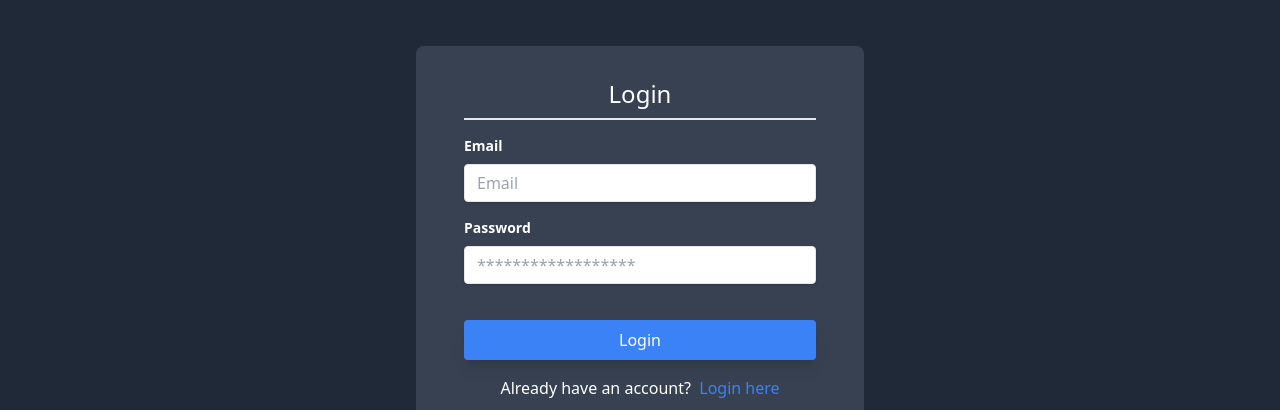
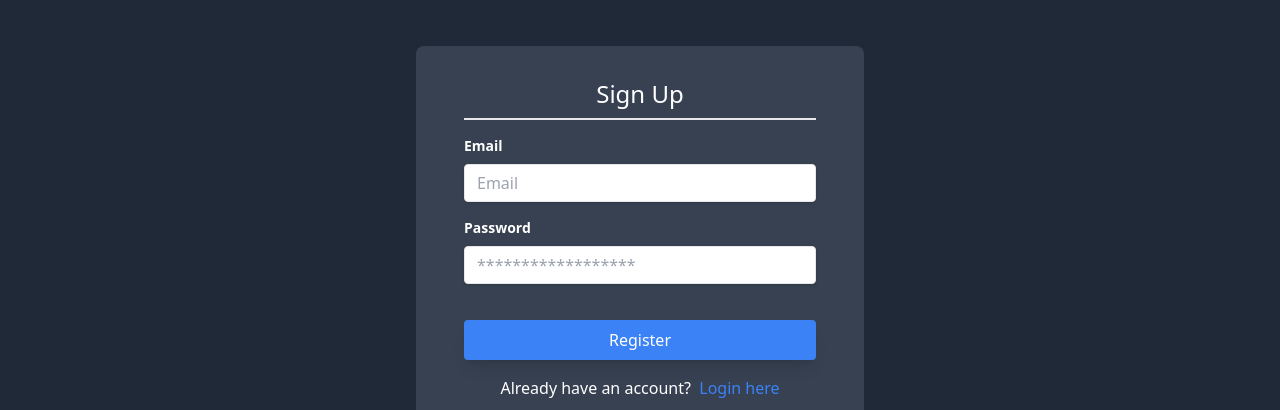
Before and after one commit to JulianCodespotiMYOB/Typing-Game, a Next.js app: page /register in a window 1280 px wide. Shown: the part 214-624 px from the top of the page. Built offline with nearby package versions, Linux system fonts and the light colour scheme; no server answers.

Commit message:
Fix titles

```diff
--- a/src/app/login/page.tsx
+++ b/src/app/login/page.tsx
@@ -59,7 +59,7 @@ const LoginPage: React.FC = () => {
         onChangePassword={onChangePassword}
         email={email}
         password={password}
-        buttonText='Login'
+        authType='login'
         extraInfo={extraInfo}
       />
 
--- a/src/app/register/page.tsx
+++ b/src/app/register/page.tsx
@@ -61,7 +61,7 @@ const Page = () => {
         onChangePassword={onChangePassword}
         email={email}
         password={password}
-        buttonText='Login'
+        authType='register'
         extraInfo={extraInfo}
       />
 
--- a/src/components/auth/authForm.tsx
+++ b/src/components/auth/authForm.tsx
@@ -5,7 +5,7 @@ interface Props {
   onChangePassword: (e: React.ChangeEvent<HTMLInputElement>) => void;
   email: string;
   password: string;
-  buttonText: string;
+  authType: 'login' | 'register';
   extraInfo?: React.ReactNode;
 }
 
@@ -16,9 +16,12 @@ const AuthForm = ({
   onChangePassword,
   email,
   password,
-  buttonText,
+  authType,
   extraInfo,
 }: Props) => {
+  const buttonText = authType === 'login' ? 'Login' : 'Register';
+  const titleText = authType === 'login' ? 'Login' : 'Sign Up';
+
   if (isLoading) {
     return <div className='spinner'></div>;
   }
@@ -30,7 +33,7 @@ const AuthForm = ({
         onSubmit={handleAuth}
       >
         <div className='text-2xl flex justify-center border-b-2 py-2 mb-4 text-white'>
-          Login
+          {titleText}
         </div>
         <div className='mb-4'>
           <label
```
